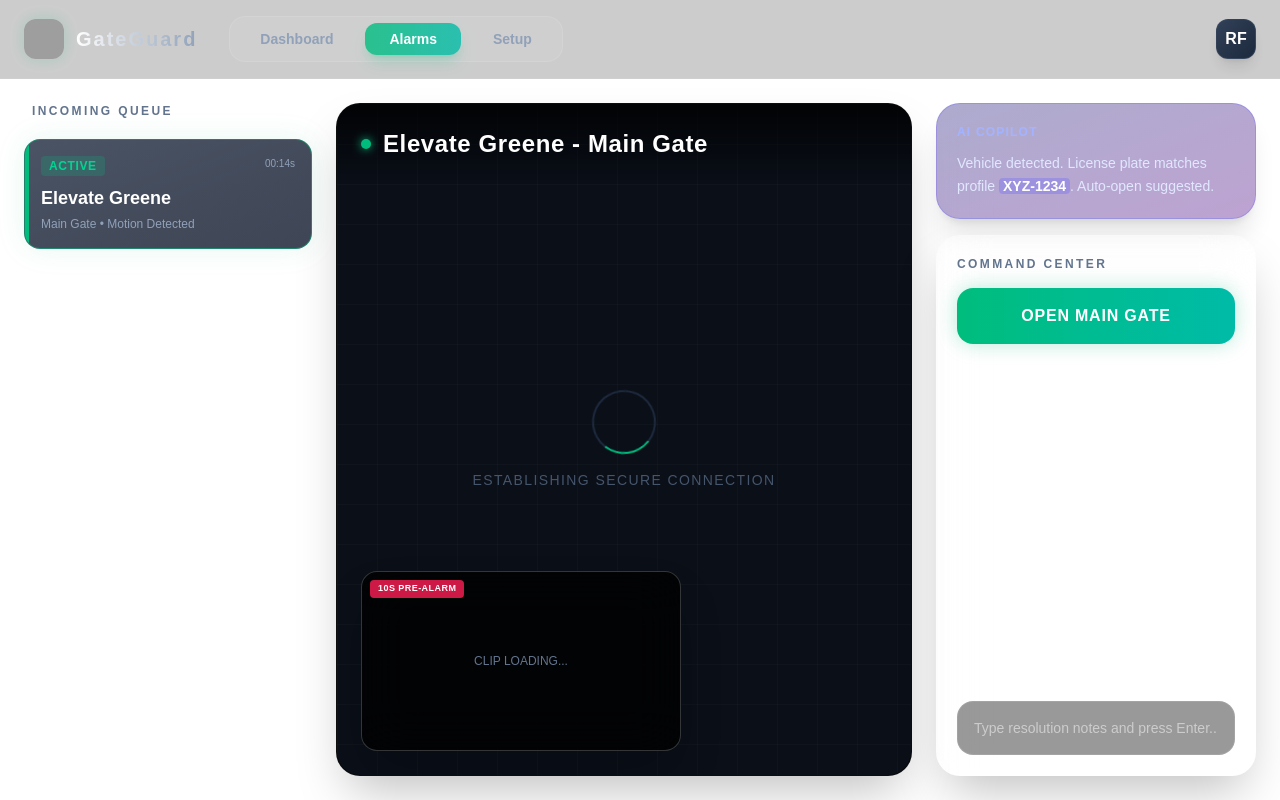
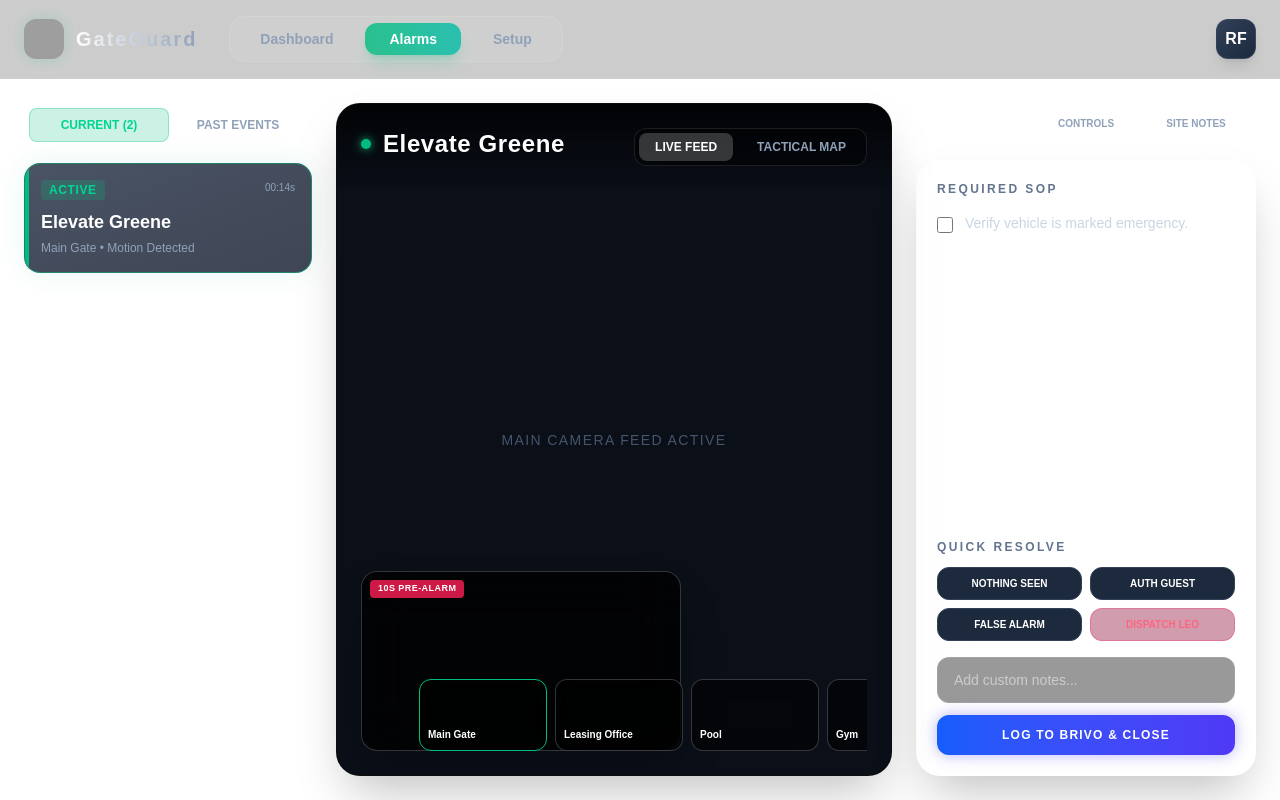
Before and after one commit to gateguard2024/gateguard-dispatch-ui, a Next.js app: page /alarms in a window 1280 px wide. Built offline with nearby package versions, Linux system fonts and the light colour scheme; grey boxes are pictures that could not be loaded.

Commit message:
Update page.tsx

```diff
--- a/app/alarms/page.tsx
+++ b/app/alarms/page.tsx
@@ -1,14 +1,20 @@
 "use client";
 
-import React from "react";
+import React, { useState } from "react";
 
 export default function AlarmsPage() {
+  const [canvasView, setCanvasView] = useState("live"); // 'live' or 'map'
+  const [rightPanelTab, setRightPanelTab] = useState("action"); // 'action', 'controls', 'notes'
+
   return (
     <div className="w-full h-full flex gap-6 p-6 relative">
 
-      {/* LEFT: FLOATING ALARM QUEUE */}
-      <div className="w-72 flex flex-col gap-3 z-10">
-        <h2 className="text-xs font-black text-slate-500 tracking-[0.2em] ml-2 mb-2">INCOMING QUEUE</h2>
+      {/* LEFT: ALARM QUEUE & PAST EVENTS */}
+      <div className="w-72 flex flex-col gap-4 z-10">
+        <div className="flex justify-between items-center bg-white/5 p-1 rounded-xl border border-white/10">
+          <button className="flex-1 text-xs font-bold py-2 rounded-lg bg-emerald-500/20 text-emerald-400 border border-emerald-500/30">CURRENT (2)</button>
+          <button className="flex-1 text-xs font-bold py-2 rounded-lg text-slate-400 hover:text-white transition-colors">PAST EVENTS</button>
+        </div>
 
         {/* Active Alarm Card */}
         <div className="bg-gradient-to-br from-slate-800/80 to-slate-900/80 backdrop-blur-xl border border-emerald-500/50 rounded-2xl p-4 shadow-[0_0_30px_rgba(16,185,129,0.1)] cursor-pointer relative overflow-hidden">
@@ -22,58 +28,141 @@ export default function AlarmsPage() {
         </div>
       </div>
 
-      {/* CENTER: IMMERSIVE VIDEO CANVAS */}
-      <div className="flex-1 relative rounded-3xl overflow-hidden border border-white/5 shadow-2xl bg-black flex items-center justify-center group">
-        <div className="absolute inset-0 bg-[#0a0f18] flex flex-col items-center justify-center text-slate-600">
-           <div className="absolute inset-0 bg-[linear-gradient(rgba(255,255,255,0.02)_1px,transparent_1px),linear-gradient(90deg,rgba(255,255,255,0.02)_1px,transparent_1px)] bg-[size:40px_40px]"></div>
-           <div className="w-16 h-16 border-2 border-slate-800 border-t-emerald-500 rounded-full animate-spin mb-4 z-10"></div>
-           <span className="tracking-widest font-mono text-sm z-10">ESTABLISHING SECURE CONNECTION</span>
+      {/* CENTER: THE IMMERSIVE CANVAS (Video or Map) */}
+      <div className="flex-1 relative rounded-3xl overflow-hidden border border-white/5 shadow-2xl bg-black flex flex-col group">
+
+        {/* Canvas Header */}
+        <div className="absolute top-0 w-full p-6 bg-gradient-to-b from-black/80 to-transparent flex justify-between items-start z-20 pointer-events-none">
+          <div className="pointer-events-auto">
+            <h1 className="text-2xl font-black text-white tracking-wide drop-shadow-lg flex items-center">
+              <span className="w-2.5 h-2.5 bg-emerald-500 rounded-full mr-3 shadow-[0_0_10px_rgba(16,185,129,1)]"></span>
+              Elevate Greene
+            </h1>
           </div>
-
-        <div className="absolute top-0 w-full p-6 bg-gradient-to-b from-black/80 to-transparent flex justify-between items-start z-20">
-          <div>
-            <div className="flex items-center space-x-3">
-              <span className="w-2.5 h-2.5 bg-emerald-500 rounded-full shadow-[0_0_10px_rgba(16,185,129,1)]"></span>
-              <h1 className="text-2xl font-black text-white tracking-wide drop-shadow-lg">Elevate Greene - Main Gate</h1>
-            </div>
+          <div className="flex gap-2 bg-black/40 backdrop-blur-md p-1 rounded-xl border border-white/10 pointer-events-auto">
+            <button onClick={() => setCanvasView("live")} className={`px-4 py-1.5 text-xs font-bold rounded-lg transition-all ${canvasView === "live" ? "bg-white/20 text-white" : "text-slate-400 hover:text-white"}`}>LIVE FEED</button>
+            <button onClick={() => setCanvasView("map")} className={`px-4 py-1.5 text-xs font-bold rounded-lg transition-all ${canvasView === "map" ? "bg-white/20 text-white" : "text-slate-400 hover:text-white"}`}>TACTICAL MAP</button>
           </div>
         </div>
 
-        {/* Floating Pre-Alarm PiP */}
+        {/* CANVAS RENDERER */}
+        {canvasView === "live" ? (
+          <div className="flex-1 w-full h-full relative flex items-center justify-center bg-[#0a0f18]">
+            <span className="tracking-widest font-mono text-sm z-10 text-slate-600">MAIN CAMERA FEED ACTIVE</span>
+            {/* Pre-Alarm PiP */}
             <div className="absolute bottom-6 left-6 w-80 aspect-video bg-black/80 backdrop-blur-xl border border-white/20 rounded-2xl overflow-hidden shadow-2xl z-20">
               <div className="absolute top-2 left-2 bg-rose-500/80 backdrop-blur px-2 py-0.5 rounded text-[9px] font-black text-white uppercase tracking-wider">10s Pre-Alarm</div>
-          <div className="w-full h-full flex items-center justify-center text-slate-500">
-             <span className="text-xs font-mono">CLIP LOADING...</span>
             </div>
+            {/* Camera Carousel Picker */}
+            <div className="absolute bottom-6 right-6 flex gap-2 z-20 overflow-x-auto max-w-md snap-x">
+               {["Main Gate", "Leasing Office", "Pool", "Gym"].map((cam, i) => (
+                 <div key={cam} className={`shrink-0 w-32 aspect-video bg-black/60 backdrop-blur-md border ${i===0 ? 'border-emerald-500' : 'border-white/20 hover:border-white/50'} rounded-xl cursor-pointer flex items-end p-2 snap-center`}>
+                    <span className="text-[10px] font-bold text-white drop-shadow-md">{cam}</span>
+                 </div>
+               ))}
+            </div>
+          </div>
+        ) : (
+          <div className="flex-1 w-full h-full relative bg-[#0f172a] overflow-hidden">
+             {/* Fake Map Grid Background */}
+             <div className="absolute inset-0 opacity-20 bg-[url('https://www.transparenttextures.com/patterns/cubes.png')]"></div>
+
+             {/* Flashing Camera Node on Map */}
+             <div className="absolute top-1/2 left-1/3 group/node cursor-pointer">
+                {/* Ping Animation */}
+                <div className="absolute -inset-4 bg-rose-500/30 rounded-full animate-ping"></div>
+                {/* Node */}
+                <div className="relative w-4 h-4 bg-rose-500 rounded-full border-2 border-white shadow-[0_0_15px_rgba(244,63,94,0.8)]"></div>
+                {/* Hover Camera Preview */}
+                <div className="absolute bottom-full left-1/2 -translate-x-1/2 mb-4 w-48 aspect-video bg-black/90 border border-rose-500/50 rounded-xl opacity-0 group-hover/node:opacity-100 transition-opacity pointer-events-none flex flex-col items-center justify-center overflow-hidden shadow-2xl z-30">
+                   <div className="text-[10px] font-bold text-white bg-rose-500/80 w-full text-center py-1">Main Gate Motion</div>
+                   <span className="text-[9px] text-slate-400 mt-2">Live View Placeholder</span>
                 </div>
              </div>
 
-      {/* RIGHT: CONTEXTUAL ACTION DRAWER */}
-      <div className="w-80 flex flex-col gap-4 z-10">
-        <div className="bg-gradient-to-br from-indigo-900/40 to-purple-900/40 backdrop-blur-xl border border-indigo-500/30 rounded-3xl p-5 shadow-xl relative overflow-hidden">
-          <div className="flex items-center space-x-2 mb-3">
-            <h3 className="text-xs font-black text-indigo-300 uppercase tracking-widest">AI Copilot</h3>
+             {/* Normal Camera Node on Map */}
+             <div className="absolute top-1/3 right-1/4 group/node cursor-pointer">
+                <div className="w-3 h-3 bg-emerald-500 rounded-full border-2 border-white shadow-[0_0_10px_rgba(16,185,129,0.8)]"></div>
              </div>
-          <p className="text-sm text-indigo-100 font-medium leading-relaxed">
-            Vehicle detected. License plate matches profile <span className="text-white font-bold bg-indigo-500/30 px-1 rounded">XYZ-1234</span>. Auto-open suggested.
-          </p>
+          </div>
+        )}
       </div>
 
-        <div className="flex-1 bg-white/5 backdrop-blur-xl border border-white/10 rounded-3xl p-5 flex flex-col shadow-2xl">
-          <h2 className="text-xs font-black text-slate-500 tracking-[0.2em] mb-4">COMMAND CENTER</h2>
-          <div className="space-y-3 mb-6">
-            <button className="w-full bg-gradient-to-r from-emerald-500 to-teal-500 text-white font-black py-4 px-4 rounded-2xl shadow-[0_0_20px_rgba(16,185,129,0.3)] hover:scale-[1.02] transition-transform tracking-wider">
-              OPEN MAIN GATE
+      {/* RIGHT: INTELLIGENCE & ACTION DRAWER */}
+      <div className="w-[340px] flex flex-col gap-4 z-10">
+
+        {/* Tab Selection */}
+        <div className="flex bg-white/5 backdrop-blur-xl border border-white/10 p-1 rounded-2xl">
+          <button onClick={() => setRightPanelTab("action")} className={`flex-1 text-[10px] font-black uppercase py-2 rounded-xl transition-all ${rightPanelTab === "action" ? "bg-white/20 text-white" : "text-slate-400 hover:text-white"}`}>Action & SOP</button>
+          <button onClick={() => setRightPanelTab("controls")} className={`flex-1 text-[10px] font-black uppercase py-2 rounded-xl transition-all ${rightPanelTab === "controls" ? "bg-white/20 text-white" : "text-slate-400 hover:text-white"}`}>Controls</button>
+          <button onClick={() => setRightPanelTab("notes")} className={`flex-1 text-[10px] font-black uppercase py-2 rounded-xl transition-all ${rightPanelTab === "notes" ? "bg-white/20 text-white" : "text-slate-400 hover:text-white"}`}>Site Notes</button>
+        </div>
+
+        {/* Action Panel Tab */}
+        {rightPanelTab === "action" && (
+          <div className="flex-1 bg-white/5 backdrop-blur-xl border border-white/10 rounded-3xl p-5 flex flex-col shadow-2xl relative overflow-hidden">
+            <h2 className="text-xs font-black text-slate-500 tracking-[0.2em] mb-4">REQUIRED SOP</h2>
+            <div className="space-y-3 mb-6 flex-1 overflow-y-auto pr-2 custom-scrollbar">
+               <label className="flex items-start space-x-3 cursor-pointer group">
+                 <input type="checkbox" className="mt-1 w-4 h-4 rounded border-slate-600 bg-black/50 text-emerald-500" />
+                 <span className="text-sm text-slate-300 group-hover:text-white transition-colors">Verify vehicle is marked emergency.</span>
+               </label>
+            </div>
+
+            <h2 className="text-xs font-black text-slate-500 tracking-[0.2em] mb-3">QUICK RESOLVE</h2>
+            <div className="grid grid-cols-2 gap-2 mb-4">
+              <button className="bg-slate-800 hover:bg-slate-700 text-[10px] text-white font-bold py-2 rounded-xl transition-all border border-slate-700">NOTHING SEEN</button>
+              <button className="bg-slate-800 hover:bg-slate-700 text-[10px] text-white font-bold py-2 rounded-xl transition-all border border-slate-700">AUTH GUEST</button>
+              <button className="bg-slate-800 hover:bg-slate-700 text-[10px] text-white font-bold py-2 rounded-xl transition-all border border-slate-700">FALSE ALARM</button>
+              <button className="bg-rose-900/40 hover:bg-rose-900/60 text-[10px] text-rose-400 font-bold py-2 rounded-xl transition-all border border-rose-500/30">DISPATCH LEO</button>
+            </div>
+
+            <div>
+               <input type="text" placeholder="Add custom notes..." className="w-full bg-black/40 border border-white/10 rounded-xl px-4 py-3 text-sm text-white focus:border-emerald-500/50 outline-none mb-3" />
+               <button className="w-full bg-gradient-to-r from-blue-600 to-indigo-600 text-white font-black py-3 rounded-xl shadow-[0_0_15px_rgba(79,70,229,0.4)] hover:scale-[1.02] transition-all text-xs tracking-widest">
+                 LOG TO BRIVO & CLOSE
                </button>
             </div>
-          <input
-            type="text"
-            placeholder="Type resolution notes and press Enter..."
-            className="w-full bg-black/40 border border-white/10 rounded-2xl px-4 py-4 text-sm text-white focus:border-emerald-500/50 outline-none mt-auto"
-          />
+          </div>
+        )}
+
+        {/* Controls Tab (Arming/Snooze) */}
+        {rightPanelTab === "controls" && (
+          <div className="flex-1 bg-white/5 backdrop-blur-xl border border-white/10 rounded-3xl p-5 shadow-2xl">
+             <h2 className="text-xs font-black text-slate-500 tracking-[0.2em] mb-4">SITE ALARM CONTROLS</h2>
+             <div className="flex justify-between items-center p-4 bg-black/30 rounded-2xl border border-white/5 mb-4">
+                <span className="text-sm font-bold text-white">System Status</span>
+                <span className="text-xs font-bold bg-emerald-500/20 text-emerald-400 px-3 py-1 rounded-full border border-emerald-500/30">ARMED</span>
+             </div>
+             <button className="w-full bg-rose-500/10 text-rose-400 font-bold py-3 rounded-xl border border-rose-500/30 mb-6 hover:bg-rose-500/20 transition-all text-sm">
+               DISARM SITE
+             </button>
+
+             <h2 className="text-xs font-black text-slate-500 tracking-[0.2em] mb-4">SNOOZE TRIGGERS</h2>
+             <div className="grid grid-cols-2 gap-2">
+                <button className="bg-amber-500/10 text-amber-400 font-bold py-3 rounded-xl border border-amber-500/30 text-xs hover:bg-amber-500/20">Snooze 15m</button>
+                <button className="bg-amber-500/10 text-amber-400 font-bold py-3 rounded-xl border border-amber-500/30 text-xs hover:bg-amber-500/20">Snooze 1hr</button>
              </div>
           </div>
+        )}
 
+        {/* Notes & Problems Tab */}
+        {rightPanelTab === "notes" && (
+           <div className="flex-1 bg-white/5 backdrop-blur-xl border border-white/10 rounded-3xl p-5 shadow-2xl flex flex-col">
+             <h2 className="text-xs font-black text-amber-500 tracking-[0.2em] mb-4">KNOWN SITE PROBLEMS</h2>
+             <div className="bg-amber-500/10 border border-amber-500/20 p-3 rounded-xl mb-6">
+                <p className="text-xs text-amber-200">Main gate arm is sticking. Do not trigger siren if vehicle is stuck, use 2-way audio to advise backing up.</p>
+             </div>
+
+             <h2 className="text-xs font-black text-slate-500 tracking-[0.2em] mb-4">GENERAL NOTES</h2>
+             <div className="flex-1 overflow-y-auto text-sm text-slate-300 space-y-4">
+                <p className="pb-3 border-b border-white/10">Property manager on vacation until 3/25. Escalate to Assistant GM.</p>
+                <p className="pb-3 border-b border-white/10">Pool is closed for maintenance, any motion inside gate is unauthorized.</p>
+             </div>
+           </div>
+        )}
+
+      </div>
     </div>
   );
 }
```
Lines whose indentation alone changed are shown as unchanged.
